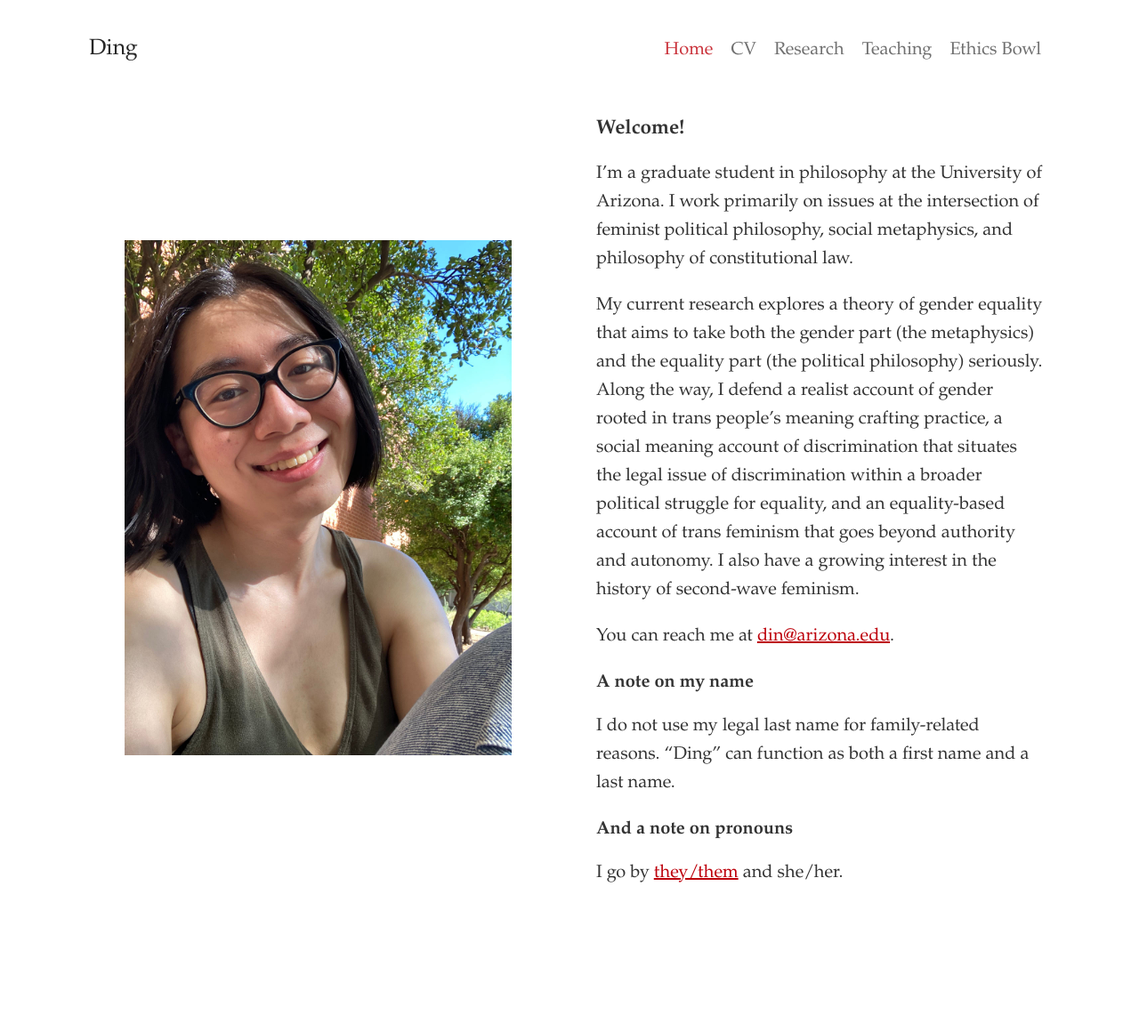
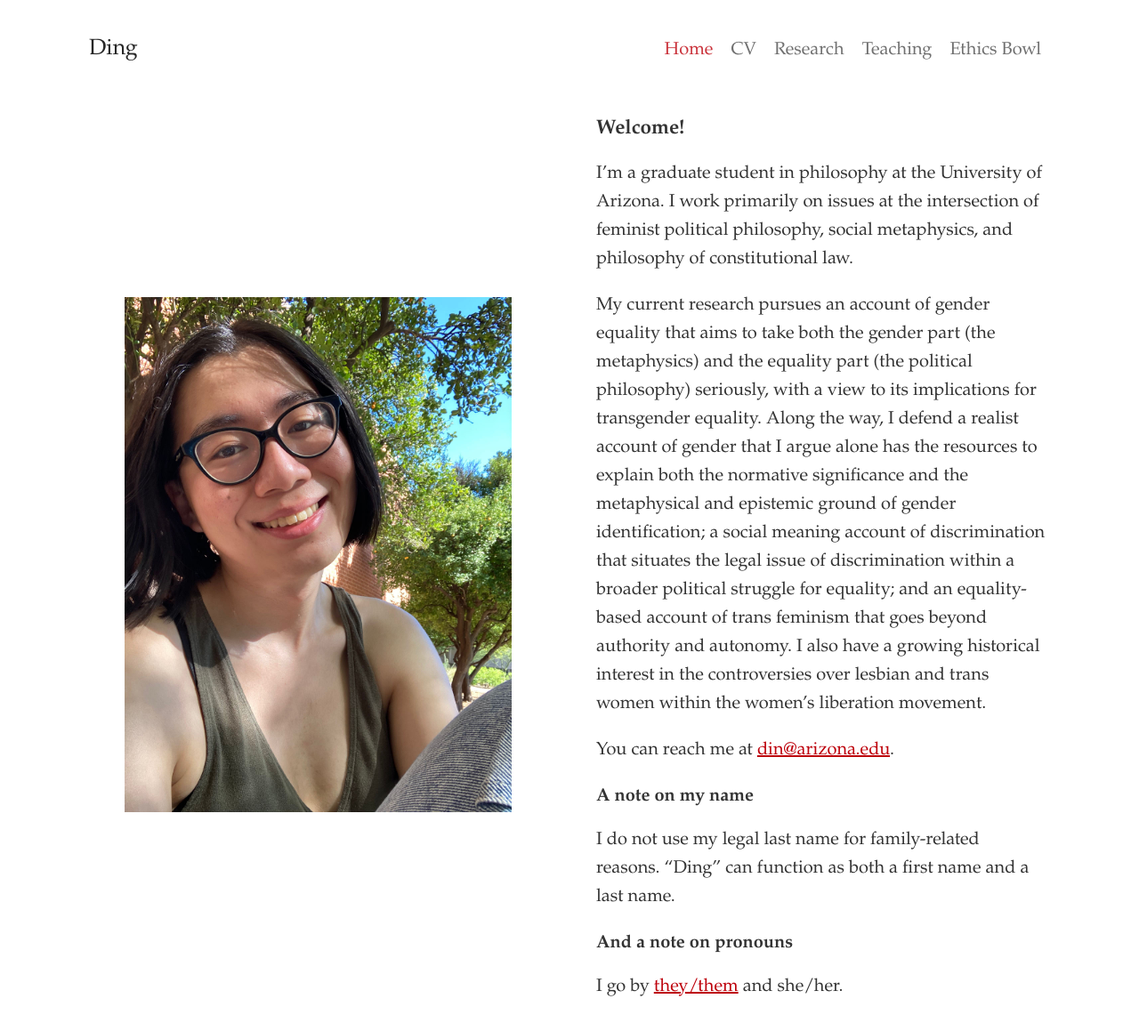
Before and after one commit to dingherself/dingherself.github.io, a Jekyll site: the page built from index.html, in a window 1280 px wide and 1205 px high. Shown: the top 1159 px of the window at 89% size. Built offline with Jekyll 4.4.1, drawn with Linux system fonts in a browser that asks for light colours; nearby versions of some CDN libraries; some web fonts are replaced.

Commit message:
some updates

```diff
--- a/index.html
+++ b/index.html
@@ -11,7 +11,7 @@
 
 <p>I’m a graduate student in philosophy at the University of Arizona. I work primarily on issues at the intersection of feminist political philosophy, social metaphysics, and philosophy of constitutional law.</p>
 
-<p>My current research explores a theory of gender equality that aims to take both the gender part (the metaphysics) and the equality part (the political philosophy) seriously. Along the way, I defend a realist account of gender rooted in trans people’s meaning crafting practice, a social meaning account of discrimination that situates the legal issue of discrimination within a broader political struggle for equality, and an equality-based account of trans feminism that goes beyond authority and autonomy. I also have a growing interest in the history of second-wave feminism.</p>
+<p>My current research pursues an account of gender equality that aims to take both the gender part (the metaphysics) and the equality part (the political philosophy) seriously, with a view to its implications for transgender equality. Along the way, I defend a realist account of gender that I argue alone has the resources to explain both the normative significance and the metaphysical and epistemic ground of gender identification; a social meaning account of discrimination that situates the legal issue of discrimination within a broader political struggle for equality; and an equality-based account of trans feminism that goes beyond authority and autonomy. I also have a growing historical interest in the controversies over lesbian and trans women within the women’s liberation movement.</p>
 
 <script language="JavaScript" type="text/javascript">
   var u = "din";
```
Also changed, not shown: research.md (line endings or trailing spaces).
